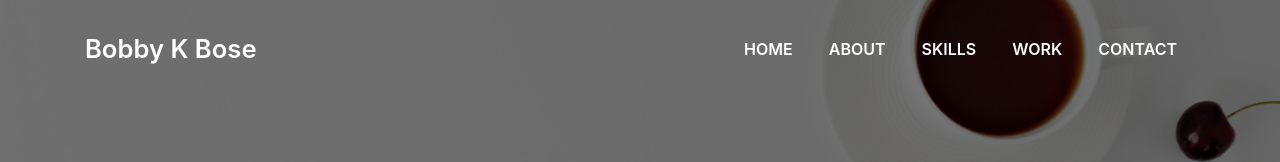
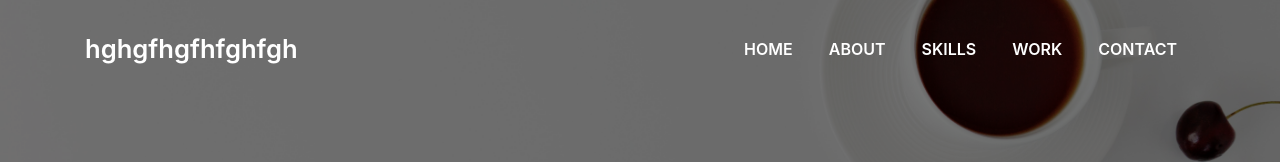
Before and after one commit to bobby-bose/Portfolio, a plain HTML site: page index.html in a window 1280 px wide. Shown: the top 162 px of the page. Drawn offline with Linux system fonts and the light colour scheme; files whose address does not match are found by name.

Commit message:
Update index.html

```diff
--- a/index.html
+++ b/index.html
@@ -28,7 +28,7 @@
   <!-- ======= Header/ Navbar ======= -->
   <nav class="navbar navbar-b navbar-expand-md fixed-top navbar-reduce" id="mainNav">
     <div class="container">
-      <a class="navbar-brand js-scroll" href="#page-top">Bobby K Bose</a>
+      <a class="navbar-brand js-scroll" href="#page-top">hghgfhgfhfghfgh</a>
       <button class="navbar-toggler collapsed" type="button" data-toggle="collapse" data-target="#navbarDefault" aria-controls="navbarDefault" aria-expanded="false" aria-label="Toggle navigation">
         <span></span>
         <span></span>
```
